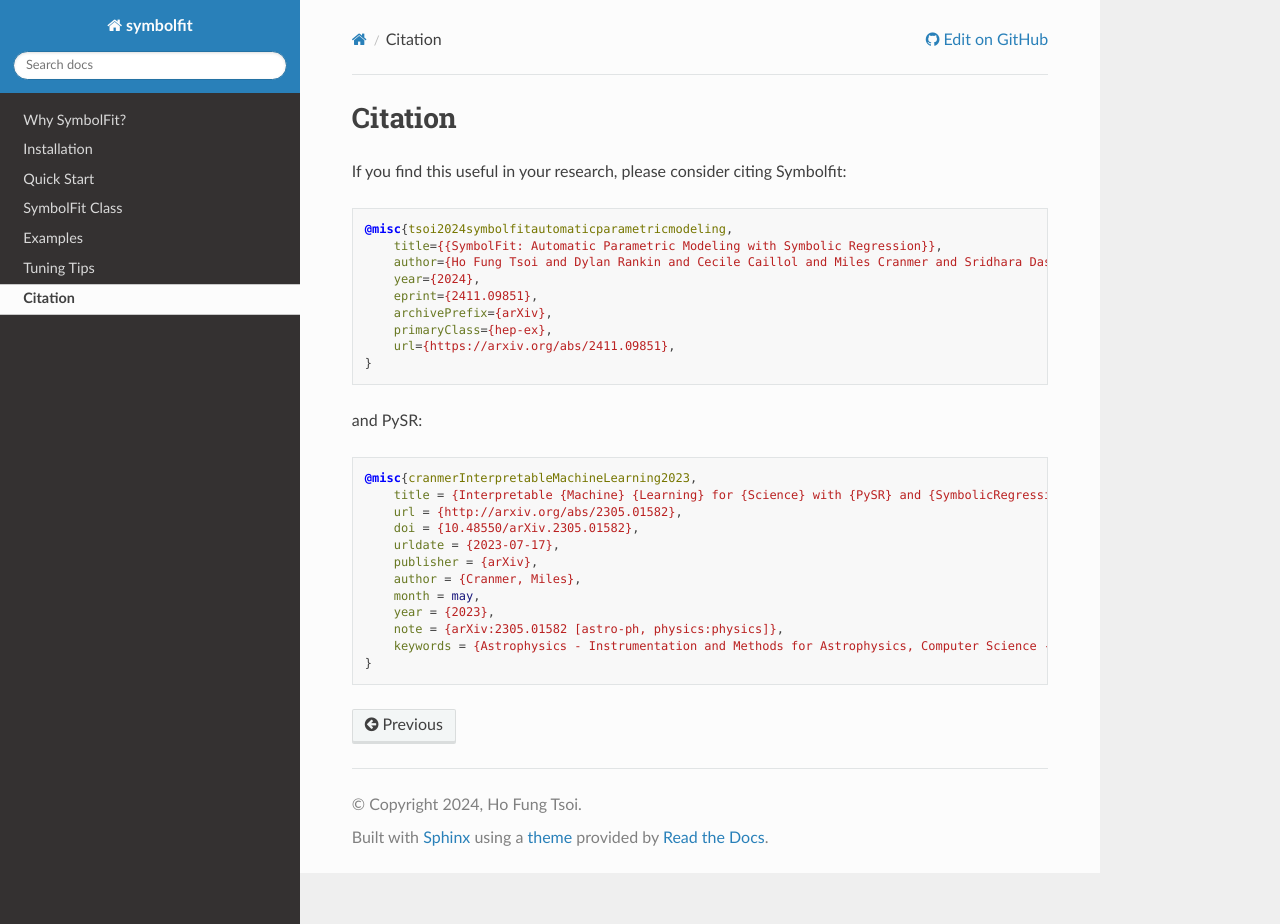
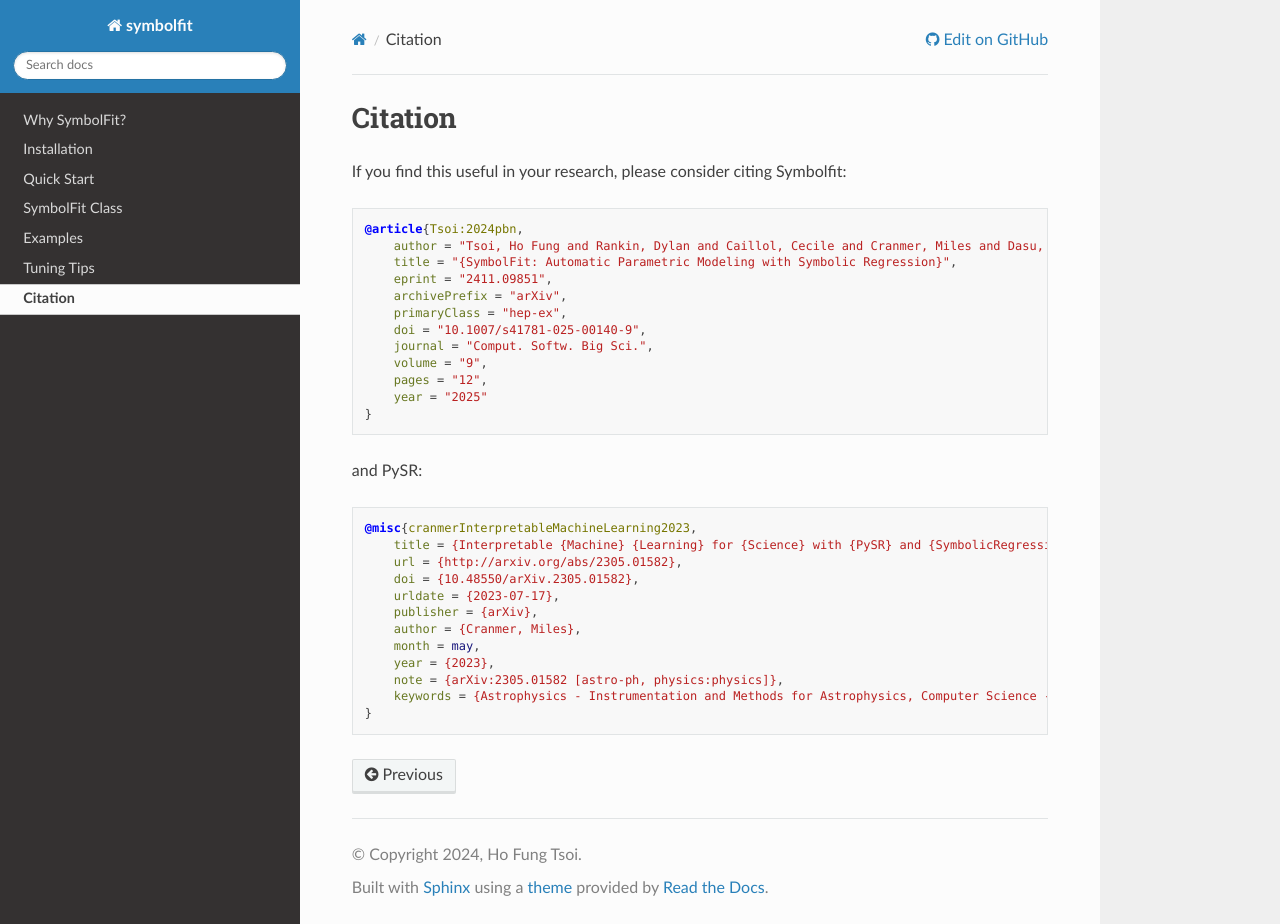
Before and after one commit to hftsoi/symbolfit, a Sphinx documentation site: the page built from docs/citation.rst, in a window 1280 px wide and 924 px high. Built offline with Sphinx 7.4.7 and the Read the Docs theme 3.1.0, drawn with Linux system fonts in a browser that asks for light colours.

Commit message:
update citation

```diff
--- a/CITATION.bib
+++ b/CITATION.bib
@@ -1,11 +1,14 @@
-@misc{tsoi2024symbolfitautomaticparametricmodeling,
-      title = {{SymbolFit: Automatic Parametric Modeling with Symbolic Regression}},
-      author = {Ho Fung Tsoi and Dylan Rankin and Cecile Caillol and Miles Cranmer and Sridhara Dasu and Javier Duarte and Philip Harris and Elliot Lipeles and Vladimir Loncar},
-      year = {2024},
-      eprint = {2411.09851},
-      archivePrefix = {arXiv},
-      primaryClass = {hep-ex},
-      url = {https://arxiv.org/abs/2411.09851},
+@article{Tsoi:2024pbn,
+    author = "Tsoi, Ho Fung and Rankin, Dylan and Caillol, Cecile and Cranmer, Miles and Dasu, Sridhara and Duarte, Javier and Harris, Philip and Lipeles, Elliot and Loncar, Vladimir",
+    title = "{SymbolFit: Automatic Parametric Modeling with Symbolic Regression}",
+    eprint = "2411.09851",
+    archivePrefix = "arXiv",
+    primaryClass = "hep-ex",
+    doi = "10.1007/s41781-025-00140-9",
+    journal = "Comput. Softw. Big Sci.",
+    volume = "9",
+    pages = "12",
+    year = "2025"
 }
 
 @misc{cranmerInterpretableMachineLearning2023,
--- a/docs/citation.rst
+++ b/docs/citation.rst
@@ -5,15 +5,18 @@
 
 .. code-block:: bibtex
 
-   @misc{tsoi2024symbolfitautomaticparametricmodeling,
-       title={{SymbolFit: Automatic Parametric Modeling with Symbolic Regression}},
-       author={Ho Fung Tsoi and Dylan Rankin and Cecile Caillol and Miles Cranmer and Sridhara Dasu and Javier Duarte and Philip Harris and Elliot Lipeles and Vladimir Loncar},
-       year={2024},
-       eprint={2411.09851},
-       archivePrefix={arXiv},
-       primaryClass={hep-ex},
-       url={https://arxiv.org/abs/2411.09851},
-   }
+    @article{Tsoi:2024pbn,
+        author = "Tsoi, Ho Fung and Rankin, Dylan and Caillol, Cecile and Cranmer, Miles and Dasu, Sridhara and Duarte, Javier and Harris, Philip and Lipeles, Elliot and Loncar, Vladimir",
+        title = "{SymbolFit: Automatic Parametric Modeling with Symbolic Regression}",
+        eprint = "2411.09851",
+        archivePrefix = "arXiv",
+        primaryClass = "hep-ex",
+        doi = "10.1007/s41781-025-00140-9",
+        journal = "Comput. Softw. Big Sci.",
+        volume = "9",
+        pages = "12",
+        year = "2025"
+    }
 
 and PySR:
 
```
Also changed, not shown: README.md (+11 -8 lines).
